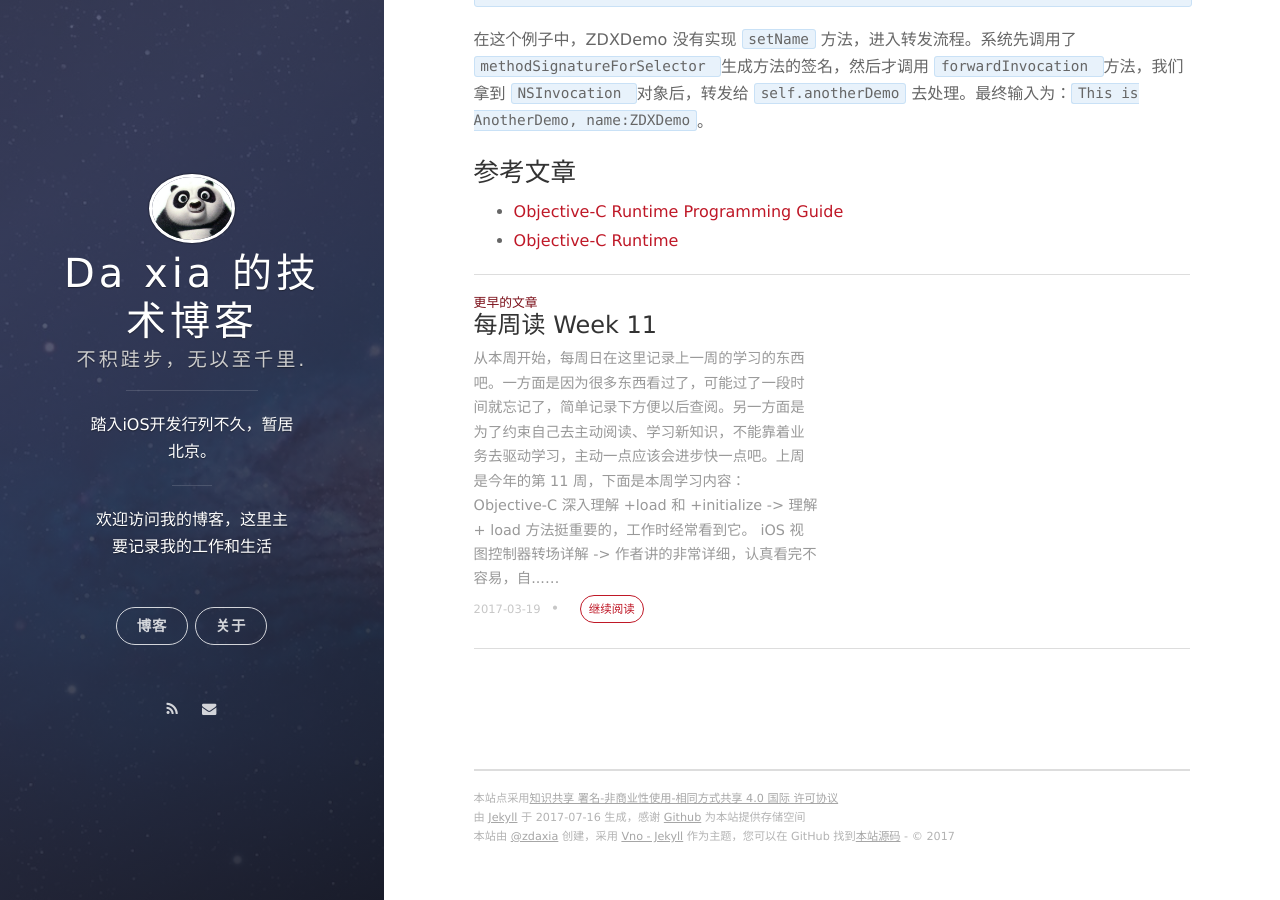
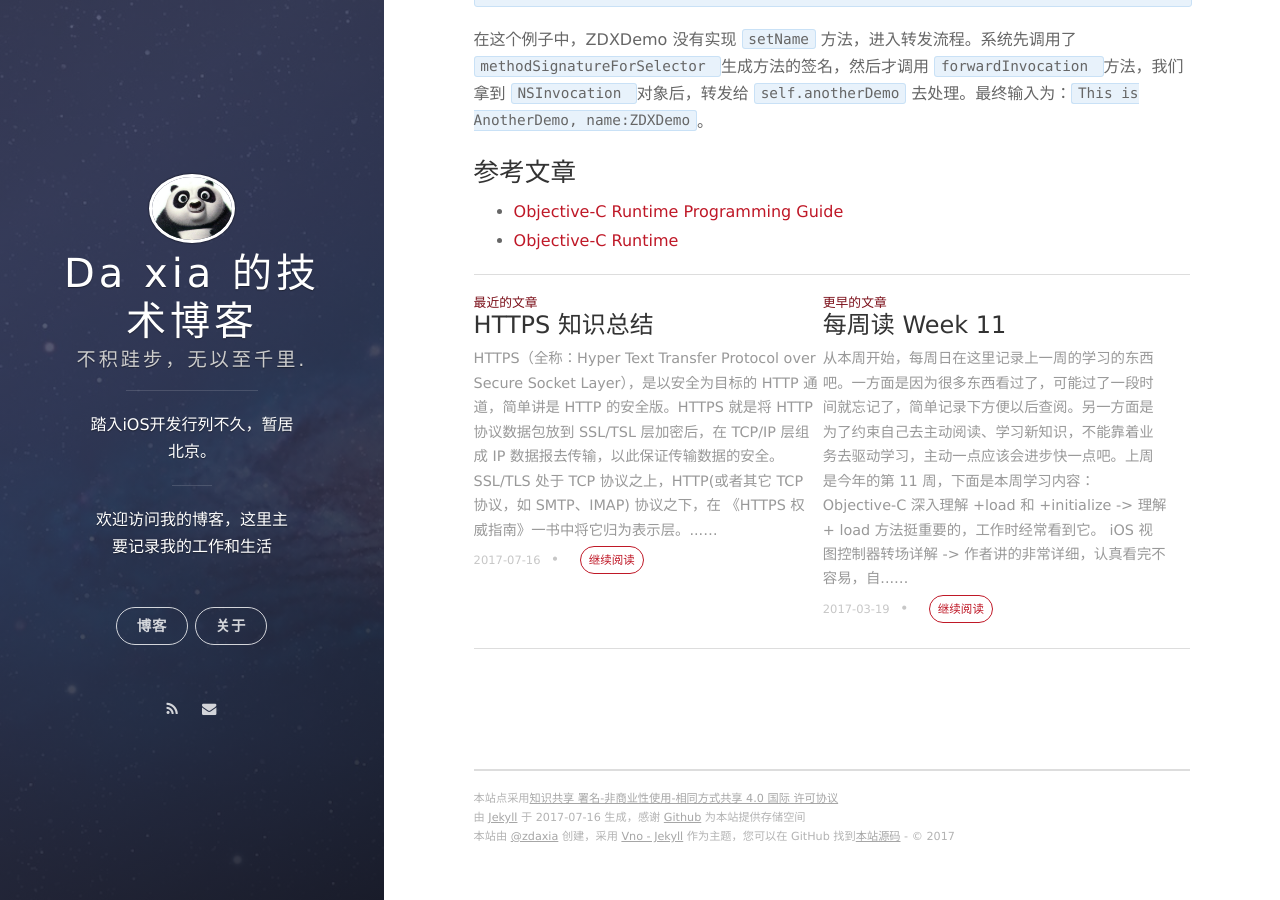
Before and after one commit to daxiazhou/MyBlogSourceCode, a Jekyll site: the page built from _posts/2017-04-22-Runtime-Programmaing-Guide.md, in a window 1280 px wide and 900 px high, scrolled down 7588 px. Built offline with Jekyll 4.4.1, drawn with Linux system fonts in a browser that asks for light colours; nearby versions of some CDN libraries; Markdown is read by kramdown in place of the engine named in the settings; comment, search, counter and statistics services are not loaded; some of the changed lines change nothing that is shown.

Commit message:
update at 2017年 7月16日 星期日 22时06分06秒 CST

````diff
--- a/_posts/2017-04-22-Runtime-Programmaing-Guide.md
+++ b/_posts/2017-04-22-Runtime-Programmaing-Guide.md
@@ -3,6 +3,8 @@ title: Runtime 知识总结
 layout: post
 date: 2017-04-20
 ---
+
+
 ##1. 名词解释
 ####Method、SEL 和 IMP
 ```objc
--- /dev/null
+++ b/_posts/2017-07-16-HTTPS.md
@@ -0,0 +1,72 @@
+---
+title: HTTPS 知识总结
+layout: post
+date: 2017-07-16
+---
+
+
+HTTPS（全称：Hyper Text Transfer Protocol over Secure Socket Layer），是以安全为目标的 HTTP 通道，简单讲是 HTTP 的安全版。HTTPS 就是将 HTTP 协议数据包放到 SSL/TSL 层加密后，在 TCP/IP 层组成 IP 数据报去传输，以此保证传输数据的安全。SSL/TLS 处于 TCP 协议之上，HTTP(或者其它 TCP 协议，如 SMTP、IMAP) 协议之下，在 《HTTPS 权威指南》一书中将它归为表示层。
+
+![](../images/HttpsGuide/OSI.png)
+> 网景(NetScape)公司在 1994 年开发了 SSL 协议(Secure Sockets Layer) 1.0 版，但是直到 1996 年 SSL3.0 版本问世，才得到大规模应用。TLS(Transport Layer Security) 是 SSL 的升级版，目前主流浏览器都已经实现了 TLS1.2 的支持。
+
+
+
+
+##2. TLS 握手
+
+SSL/TLS 协议的基本思路是：
+
+1. 客户端向服务器索要并验证公钥
+2. 双方协商生成“对话秘钥”
+3. 双方采用“对话秘钥”进行加密通信
+
+生成“对话秘钥”的过程就是“握手”，握手是TLS协议中最精密复杂的部分。在这个过程中，通信双方协商连接参数，并且完成身份验证。一次完整的握手通常包含如下流程：
+![](../images/HttpsGuide/shakehand.png)
+
+下面结合 WireShark 抓包分析上图中每一步传递的信息。WireShark 的使用方法在此不做介绍，如果不了解，可以通过 [一站式学习 Wireshark](https://community.emc.com/thread/194901)学习它的基本用法。抓包步骤：
+
+1. 打开 Wireshark
+2. 在浏览器中打开 [百度](https://www.baidu.com)，拿到 ip 地址，我是通过 chrome 的一个[插件](https://chrome.google.com/webstore/detail/%E7%BD%91%E7%AB%99-ip-%E4%BF%A1%E6%81%AF%E6%9F%A5%E8%AF%A2/mifjlfhembandabikpiehhokhdepbdai?hl=zh-CN)取得 ip 地址的。
+3. 在 Wireshark 中过滤出百度的数据包。
+
+###2.1 Client Hello
+![](../images/HttpsGuide/ClientHello.png)
+这条消息将客户端的功能和首选项传送给服务器。
+
+1. version: 协议版本。
+2. Random: 随机数，在握手时，客户端和服务器都会提供随机数。这种随机性对每次握手都是独一无二的，在 身份验证中起着举足轻重的作用。它可以防止重放攻击，并确认初始数据交换的完整性。
+3. Session: 第一次连接时，session ID 是空的，表示客户端不希望恢复某个已存在的会话，在后面的连接中，服务器可以借助会话 ID 在自己的缓存在找到对应的会话状态。
+4. Cipher Suites: 密码套件，此列表中包含了客户端支持所有密码套件，我的浏览器支持 14 个。
+5. Compression Methods: 压缩方法
+6. Extensions: 扩展会携带额外数据
+
+###2.2 Sever Hello
+![](../images/HttpsGuide/SeverHello.png)
+Server Hello消息的意义是将服务器选择的连接参数传送回客户端。消息的结构与 Client Hello 相似，只是每个字段只包含一个选项。
+
+###2.3 Certificate
+![](../images/HttpsGuide/Certificate.png)
+Certificate 消息用于携带服务器 X.509 证书链，图中有两个证书，第一个是域名为：baidu.com 的证书，第二个是 CA 证书，用于验证第一个证书的正确性。那如何验证第二个 CA 证书是否被篡改过呢？那就要使用浏览器内置的根证书去验证它了。
+
+###2.4 Server Key Exchange
+![](../images/HttpsGuide/ServerKeyExchange.png)
+ServerKeyExchange消息的目的是携带密钥交换的额外数据。消息内容对于不同的协商算法套件都会存在差异。这里传回了 [Diffie-Hellman](https://zh.wikipedia.org/wiki/%E8%BF%AA%E8%8F%B2-%E8%B5%AB%E7%88%BE%E6%9B%BC%E5%AF%86%E9%91%B0%E4%BA%A4%E6%8F%9B) 密钥交换算法的参数，如果是使用 RSA 加密算，这一步服务器会传一个随机数给客户端。
+
+###2.5 Server Hello Done
+ServerHelloDone消息表明服务器已经将所有预计的握手消息发送完毕。在此之后，服务器会 等待客户端发送消息。
+
+###2.6 Client Key Exchange
+![](../images/HttpsGuide/ClientKeyExchange.png)
+ClientKeyExchange消息携带客户端为密钥交换提供的所有信息。这里向服务器传送了 Diffie-Hellman 算法的另一个参数。如果使用了 RSA 加密算法，客户端会使用服务器的公钥加密一个随机数传给服务器，服务器收到后使用私钥解密。
+
+###2.7 Change Cipher Spec
+ChangeCipherSpec 消息表明发送端已取得用以生成连接参数的足够信息，已经生成加密秘钥，并且将切换到加密模式。客户端和服务器在条件成熟时都会发送这个消息。这条消息有时会与 Client Key Exchange 消息一起发出，如上图所示。
+
+###2.8 Finished
+Finished 消息意味着握手已经完成。消息内容将加密，以便双方可以安全地交换验证整个握 手完整性所需的数据。
+![](../images/HttpsGuide/ApplicationData.png)
+
+##3. 数字证书
+
+##4. iOS 上配置
````
Also changed, not shown: images/HttpsGuide/ApplicationData.png (added), images/HttpsGuide/Certificate.png (added), images/HttpsGuide/ClientHello.png (added), images/HttpsGuide/ClientKeyExchange.png (added), images/HttpsGuide/OSI.png (added), images/HttpsGuide/ServerKeyExchange.png (added), images/HttpsGuide/SeverHello.png (added), images/HttpsGuide/shakehand.png (added).
